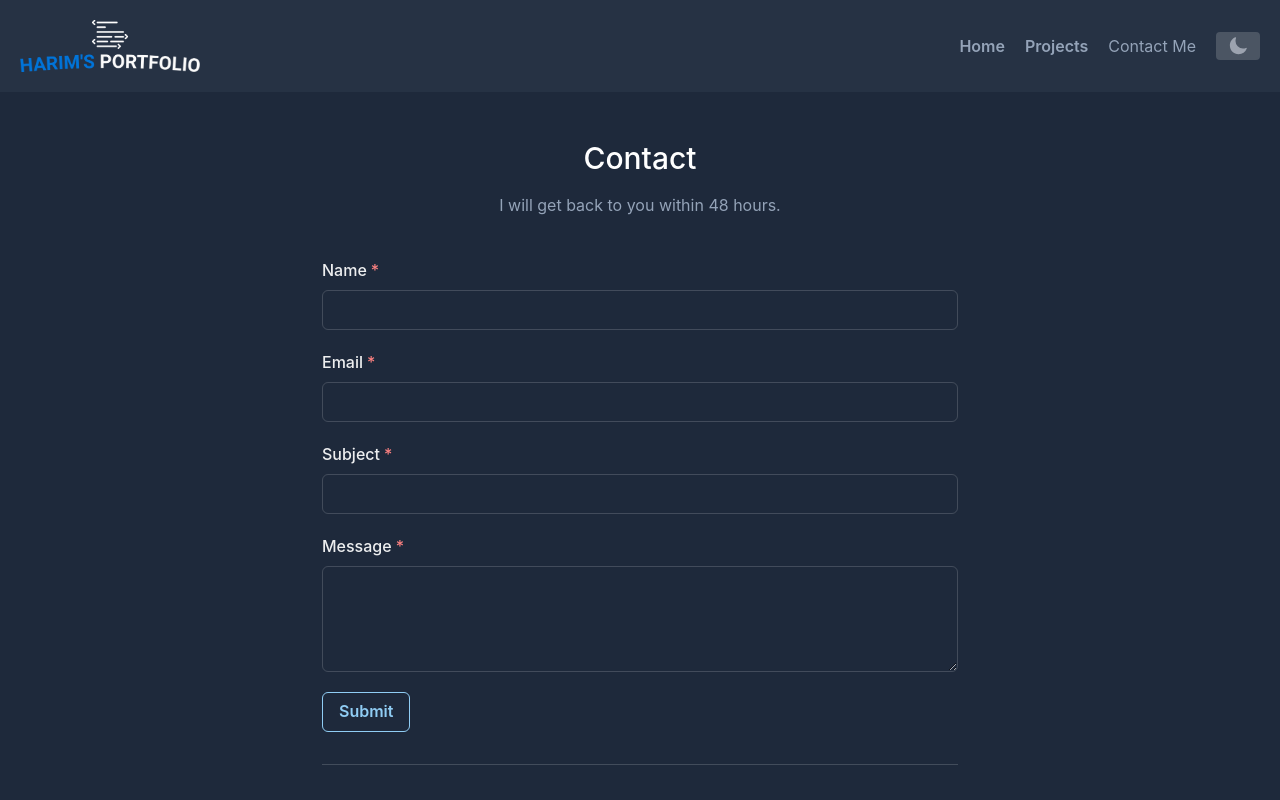
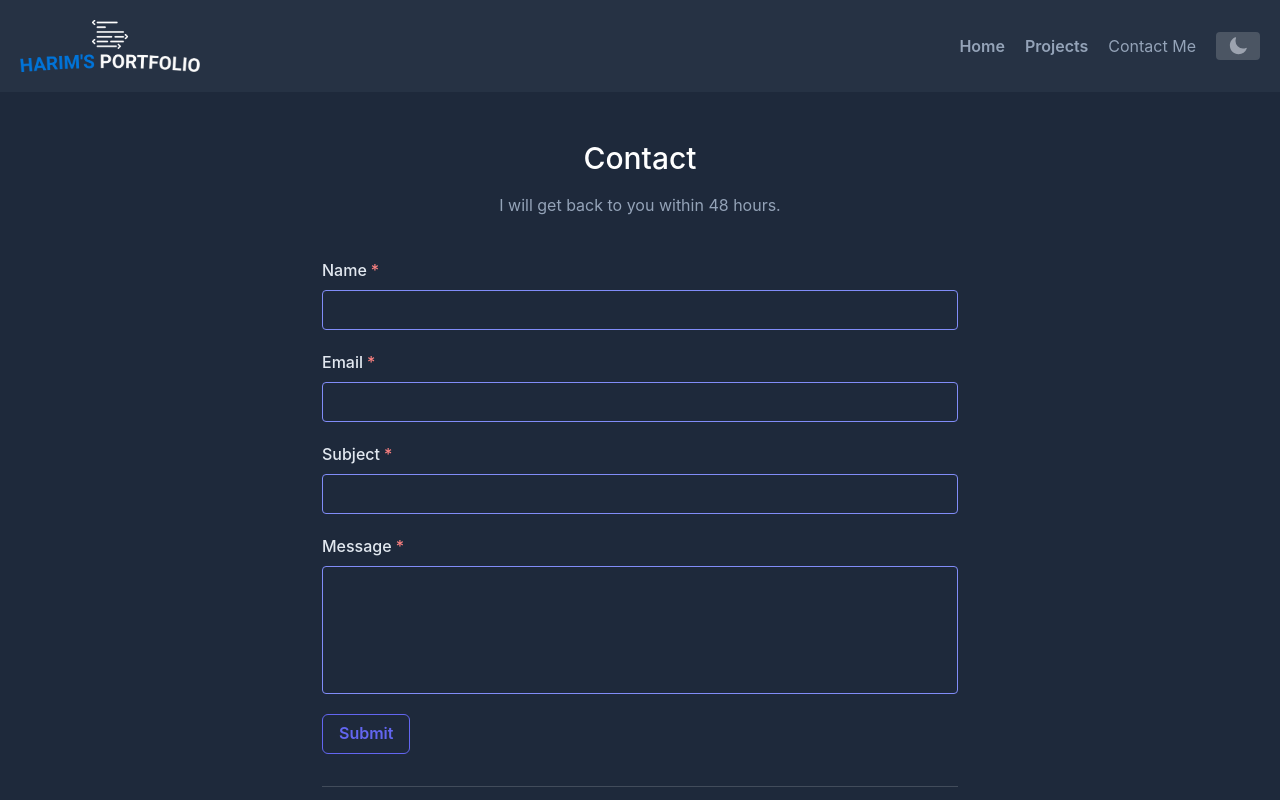
Before and after one commit to harimgs/next-portfolio, a Next.js app: page /contact in a window 1280 px wide. Shown: the top 800 px of the page. Built offline with nearby package versions, Linux system fonts and the light colour scheme.

Commit message:
styling change for contact

```diff
--- a/pages/contact.js
+++ b/pages/contact.js
@@ -79,7 +79,7 @@ export default function Contact() {
         )}
       </div>
 
-      <div className="lg:w-1/2 md:w-2/3 mx-auto">
+      <div className="contact-form lg:w-1/2 md:w-2/3 mx-auto">
         <div className="flex flex-wrap -m-2">
           <FormControl
             isRequired
@@ -146,6 +146,7 @@ export default function Contact() {
               value={values.message}
               onChange={handleChange}
               onBlur={onBlur}
+              className="w-full bg-gray-100 bg-opacity-50 rounded border border-gray-300 focus:border-indigo-500 focus:bg-white focus:ring-2 focus:ring-indigo-200 h-32 text-base outline-none text-gray-700 py-1 px-3 resize-none leading-6 transition-colors duration-200 ease-in-out"
             />
             <FormErrorMessage>Required</FormErrorMessage>
           </FormControl>
--- a/styles/globals.css
+++ b/styles/globals.css
@@ -17,9 +17,28 @@
           hover:shadow-lg
           dark:border-gray-200/50
           dark:hover:shadow-gray-400/40
-
           hover:text-blue-600;
 }
+
+.contact-form input, .contact-form textarea {
+  @apply w-full rounded
+  border border-indigo-400
+  focus:border-indigo-500 focus:bg-slate-400 focus:text-slate-200 focus:ring-2 focus:ring-indigo-200 text-base outline-none text-slate-700
+  py-1 px-3 leading-8 transition-colors duration-200 ease-in-out
+  hover:border-gray-200
+  dark:hover:border-indigo-200
+  dark:text-slate-100
+  dark:focus:text-slate-700
+  /* dark:border-slate-500 */
+
+  ;
+}
+
+
+.contact-form button {
+  @apply text-indigo-500
+}
+
 
 h1,
 h2,
@@ -42,6 +61,10 @@ header {
   @apply bg-gray-300 dark:bg-slate-600/20;
 }
 
+label {
+  @apply text-slate-700 dark:text-slate-200;
+}
+
 /* header a {
   @apply dark:text-white;
 } */
@@ -52,5 +75,5 @@ footer {
 }
 
 .fade-in {
-  @apply font-black text-6xl block duration-500 relative transform transition-all translate-y-12 ease-out
+  @apply font-black text-6xl block duration-500 relative transform transition-all translate-y-12 ease-out;
 }
```
